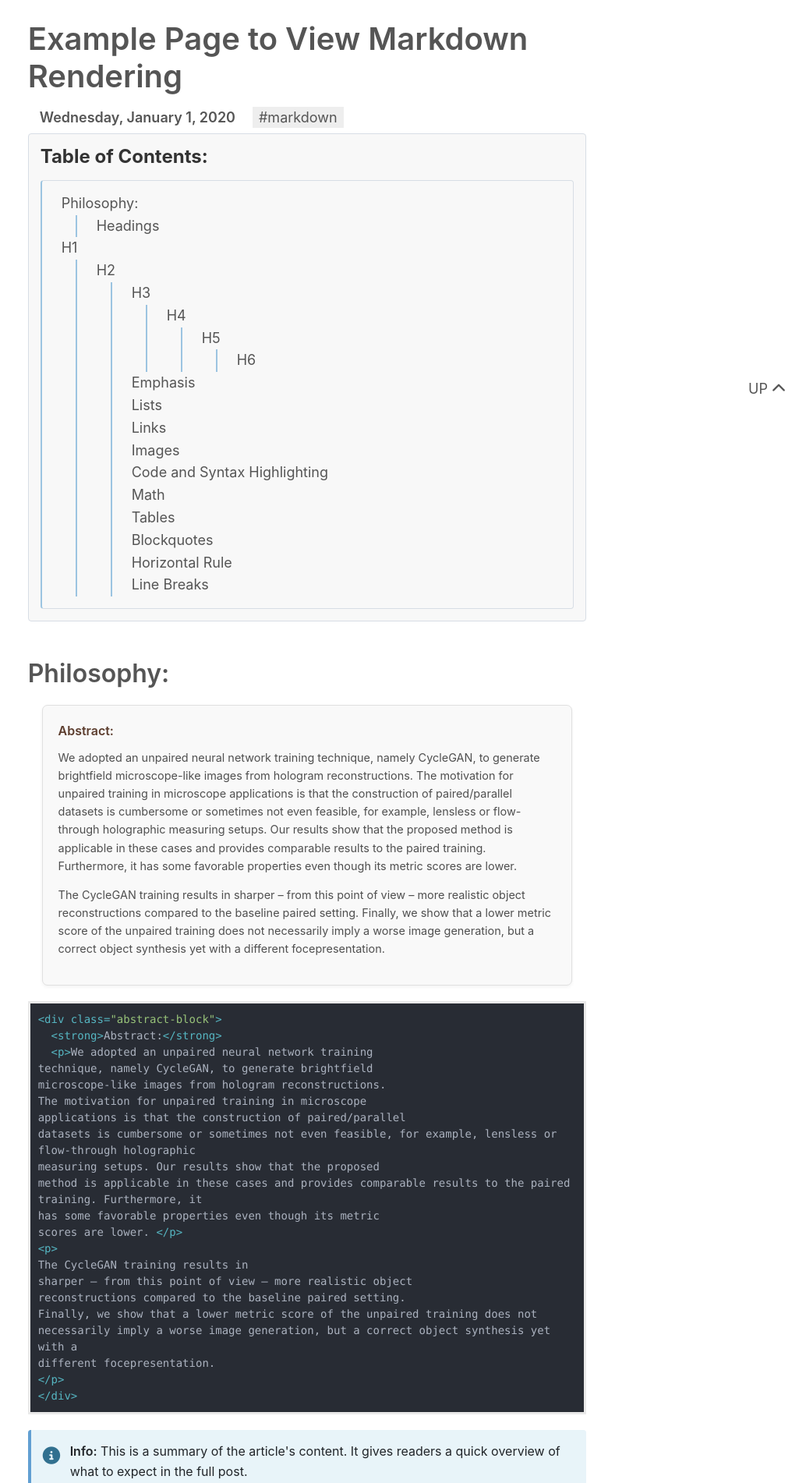
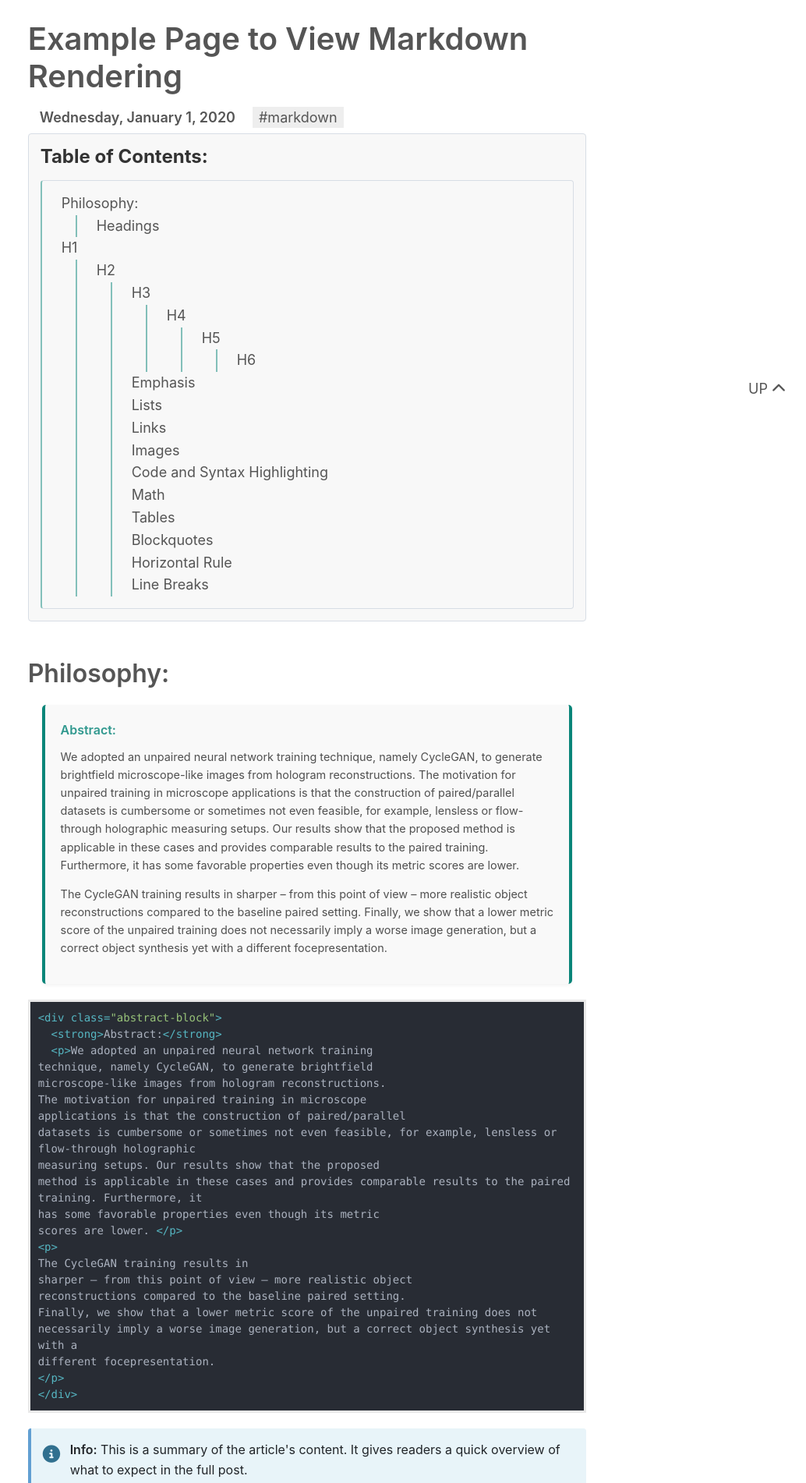
Before and after one commit to terbed/blog, a Jekyll site: the page built from _posts/2020-01-01-Test-page-to-see-how-the-markdown-is-rendered.md, in a window 1280 px wide. Shown: the part 367-2269 px from the top of the page at 78% size, without its empty margins (246-1280 px from the left). Built offline with Jekyll 4.4.1, drawn with Linux system fonts in a browser that asks for light colours; nearby versions of some CDN libraries; comment, search, counter and statistics services are not loaded; the table of contents is made by our own code.

Commit message:
minor color update

```diff
--- a/assets/css/highlight.css
+++ b/assets/css/highlight.css
@@ -249,8 +249,11 @@
 
 .abstract-block {
   background-color: #F9F9F9; /* Light grey background for a minimalistic look */
-  border: 1px solid #E0E0E0; /* Lighter border for a softer edge */
-  border-radius: 7px; /* Rounded corners */
+
+  border-left: 4px solid transparent;
+  border-right: 4px solid transparent;
+  border-color: #098579;
+  border-radius: 5px; /* Rounded corners */
   padding: 20px; /* More padding inside the block */
   margin: 20px auto; /* Increased vertical spacing and centered */
   max-width: 95%; /* Retains the width to stand out more */
@@ -265,7 +268,7 @@
   display: block; /* Ensures 'Abstract' starts on its own line */
   margin-bottom: 10px; /* Spacing after the 'Abstract' title */
   font-size: 1.05em; /* Slightly larger font size for the title */
-  color: #5C3D2E; /* Keeping the warm color for the title but can be adjusted if needed */
+  color: rgba(9, 133, 121, 0.84); /* Keeping the warm color for the title but can be adjusted if needed */
 }
 
 .abstract-block p {
--- a/assets/css/toc.css
+++ b/assets/css/toc.css
@@ -39,7 +39,7 @@
     margin: 0;
     padding-left: 20px; /* Indent TOC items */
     text-align: left;
-    border-left: 2px solid #9cc4e1; /* Adding a vertical line for the book-style lining */
+    border-left: 2px solid rgba(9, 133, 121, 0.49); /* Adding a vertical line for the book-style lining */
 }
 
 #toc ul ul,
```
